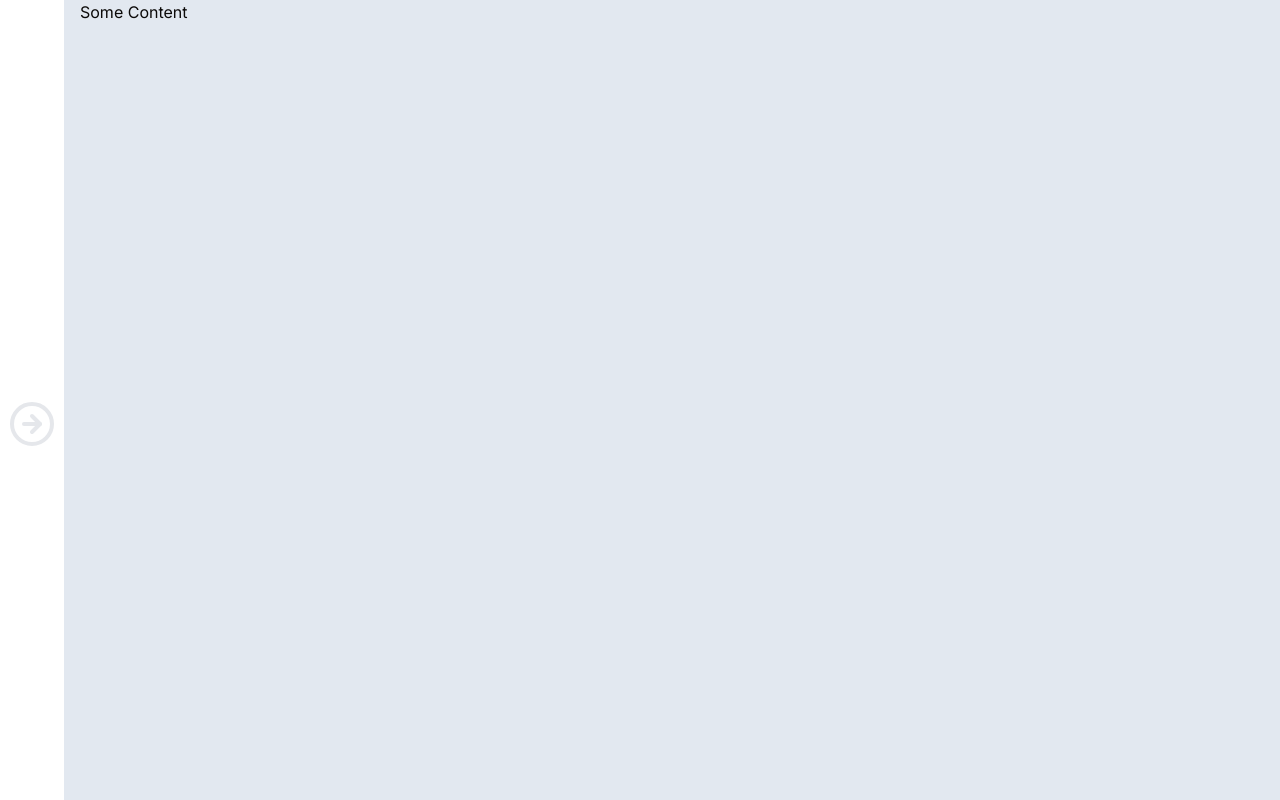
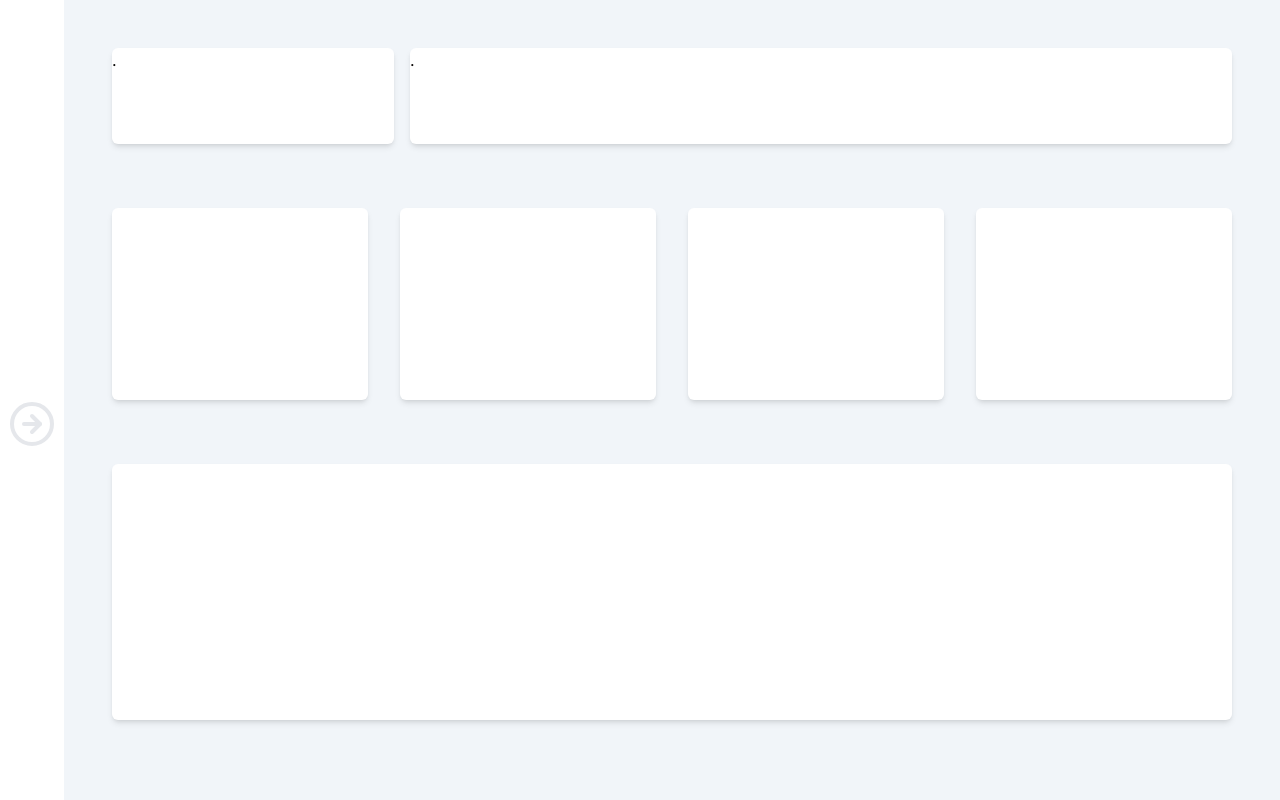
Before and after one commit to Arisablad/corp-connect, a Next.js app: page /dashboard in a window 1280 px wide. Built offline with nearby package versions, Linux system fonts and the light colour scheme.

Commit message:
styles: UI changes. Better RWD

```diff
--- a/src/app/(dashboard)/dashboard/layout.tsx
+++ b/src/app/(dashboard)/dashboard/layout.tsx
@@ -19,7 +19,7 @@ export default function RootLayout({
       <body className={inter.className}>
         <div className="flex">
           <DashboardSidebar />
-          <div className="pl-16 w-full">{children}</div>
+          <div className="md:pl-16 w-full mt-20 md:mt-0">{children}</div>
         </div>
       </body>
     </html>
--- a/src/app/(dashboard)/dashboard/page.tsx
+++ b/src/app/(dashboard)/dashboard/page.tsx
@@ -1,5 +1,15 @@
+import DashboardEmployeesChart from "@/components/dashboard/Homepage/employees-chart/Dashboard-Employees-Chart";
+import SugestedLinksList from "@/components/dashboard/Homepage/suggested-links/sugested-links-list";
+import DashboardSummaryCards from "@/components/dashboard/Homepage/summary-cards/DashboardSummaryCards";
+
 const DashboardHomePage = () => {
-  return <div className="w-full h-screen bg-slate-200 px-4">Some Content</div>;
+  return (
+    <div className="w-full h-screen bg-slate-100 px-4 sm:px-12 py-12">
+      <SugestedLinksList />
+      <DashboardSummaryCards />
+      <DashboardEmployeesChart />
+    </div>
+  );
 };
 
 export default DashboardHomePage;
--- /dev/null
+++ b/src/components/dashboard/Homepage/employees-chart/Dashboard-Employees-Chart.tsx
@@ -0,0 +1,7 @@
+const DashboardEmployeesChart = () => {
+  return (
+    <div className="cursor-pointer mt-16 bg-white shadow-md rounded-md w-full h-64 hover:bg-slate-800/20 hover:scale-105 transition duration-700"></div>
+  );
+};
+
+export default DashboardEmployeesChart;
--- /dev/null
+++ b/src/components/dashboard/Homepage/suggested-links/sugested-links-list.tsx
@@ -0,0 +1,10 @@
+const SugestedLinksList = () => {
+  return (
+    <div className="flex flex-col md:flex-row gap-4">
+      <div className="bg-white shadow-md rounded-md w-full h-24 md:w-96">.</div>
+      <div className="bg-white shadow-md rounded-md w-full h-24">.</div>
+    </div>
+  );
+};
+
+export default SugestedLinksList;
--- /dev/null
+++ b/src/components/dashboard/Homepage/summary-cards/DashboardMessageCard.tsx
@@ -0,0 +1,7 @@
+const DashboardMessageCard = () => {
+  return (
+    <div className="cursor-pointer bg-white shadow-md rounded-md w-full h-48 hover:bg-secondary/20 hover:scale-110 transition duration-700"></div>
+  );
+};
+
+export default DashboardMessageCard;
--- /dev/null
+++ b/src/components/dashboard/Homepage/summary-cards/DashboardSummaryCards.tsx
@@ -0,0 +1,14 @@
+import DashboardMessageCard from "./DashboardMessageCard";
+
+const DashboardSummaryCards = () => {
+  return (
+    <div className="grid grid-cols-1 sm:grid sm:grid-cols-2 mt-16 gap-8 xl:flex w-full">
+      <DashboardMessageCard />
+      <DashboardMessageCard />
+      <DashboardMessageCard />
+      <DashboardMessageCard />
+    </div>
+  );
+};
+
+export default DashboardSummaryCards;
--- a/src/components/dashboard/sidebar/DashboardSidebar.tsx
+++ b/src/components/dashboard/sidebar/DashboardSidebar.tsx
@@ -21,7 +21,7 @@ const DashboardSidebar = () => {
     <nav className="min-h-screen min-w-min text-gray-200">
       {!showSidebar && (
         <ArrowRightCircle
-          className="w-12 h-12 hover:text-gray-300 transition duration-300 absolute top-0 left-0 cursor-pointer md:top-1/2 md:left-2"
+          className="w-12 h-12 hover:text-gray-300 transition duration-300 absolute top-4 left-2 cursor-pointer md:top-1/2 md:left-2"
           onClick={() => {
             setShowSidebar(true);
           }}
```
